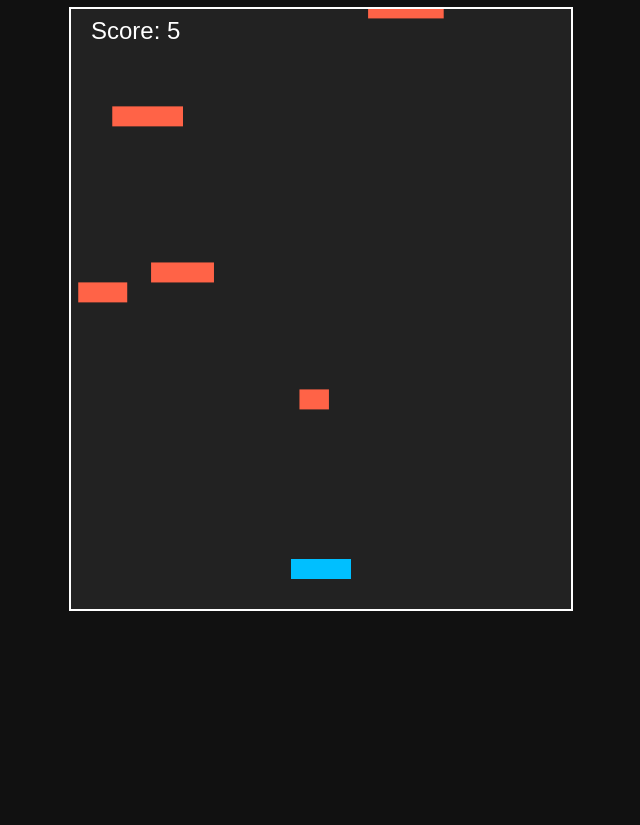
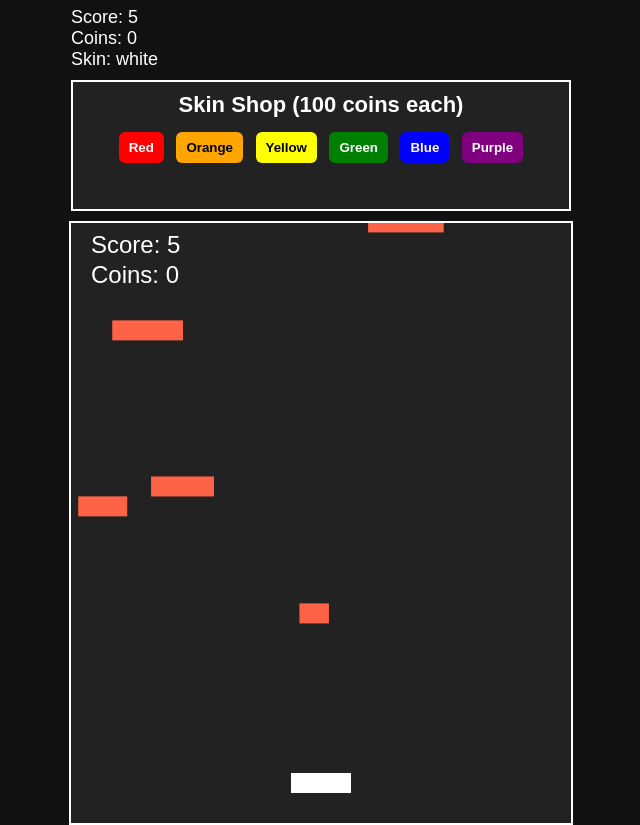
Before and after one commit to mroliver-githu-b/doger1, a plain HTML site: page index.html in a window 1280 px wide. Shown: the part 73-898 px from the top of the page, without its empty margins (319-959 px from the left). Before the commit the page ends 800 px from the top, so only its background shows below. Drawn offline with Linux system fonts and the light colour scheme.

Commit message:
Add skin shop and coin system to Block Dodger
Updated the game to include a shop for skins and added coin tracking.

```diff
--- a/index.html
+++ b/index.html
@@ -3,7 +3,7 @@
 <head>
   <meta charset="UTF-8" />
   <meta name="viewport" content="width=device-width, initial-scale=1.0" />
-  <title>Block Dodger</title>
+  <title>Block Dodger Shop</title>
   <style>
     body {
       margin: 0;
@@ -22,30 +22,115 @@
       margin: 5px 0 10px;
     }
 
+    #topBar {
+      margin: 10px auto;
+      width: 500px;
+      display: flex;
+      justify-content: space-between;
+      align-items: center;
+      flex-wrap: wrap;
+      gap: 8px;
+    }
+
+    #stats {
+      text-align: left;
+      font-size: 18px;
+    }
+
+    #shop {
+      width: 500px;
+      margin: 10px auto;
+      background: #222;
+      border: 2px solid white;
+      padding: 10px;
+      box-sizing: border-box;
+    }
+
+    #shop h2 {
+      margin: 0 0 10px 0;
+      font-size: 22px;
+    }
+
+    .skin-btn {
+      margin: 4px;
+      padding: 8px 10px;
+      border: none;
+      cursor: pointer;
+      font-weight: bold;
+      border-radius: 6px;
+    }
+
     canvas {
       background: #222;
       display: block;
       margin: 0 auto;
       border: 2px solid white;
     }
+
+    #message {
+      margin-top: 8px;
+      min-height: 24px;
+      font-size: 18px;
+    }
   </style>
 </head>
 <body>
   <h1>Block Dodger</h1>
   <p>Move with Left and Right arrow keys</p>
+
+  <div id="topBar">
+    <div id="stats">
+      <div>Score: <span id="scoreText">0</span></div>
+      <div>Coins: <span id="coinsText">0</span></div>
+      <div>Skin: <span id="skinText">white</span></div>
+    </div>
+  </div>
+
+  <div id="shop">
+    <h2>Skin Shop (100 coins each)</h2>
+    <button class="skin-btn" onclick="buyOrUseSkin('red')" style="background:red;color:white;">Red</button>
+    <button class="skin-btn" onclick="buyOrUseSkin('orange')" style="background:orange;color:black;">Orange</button>
+    <button class="skin-btn" onclick="buyOrUseSkin('yellow')" style="background:yellow;color:black;">Yellow</button>
+    <button class="skin-btn" onclick="buyOrUseSkin('green')" style="background:green;color:white;">Green</button>
+    <button class="skin-btn" onclick="buyOrUseSkin('blue')" style="background:blue;color:white;">Blue</button>
+    <button class="skin-btn" onclick="buyOrUseSkin('purple')" style="background:purple;color:white;">Purple</button>
+    <div id="message"></div>
+  </div>
+
   <canvas id="gameCanvas" width="500" height="600"></canvas>
 
   <script>
     const canvas = document.getElementById("gameCanvas");
     const ctx = canvas.getContext("2d");
 
+    const scoreText = document.getElementById("scoreText");
+    const coinsText = document.getElementById("coinsText");
+    const skinText = document.getElementById("skinText");
+    const messageText = document.getElementById("message");
+
+    let coins = 0;
+    let score = 0;
+    let gameOver = false;
+    let frameCount = 0;
+
+    let ownedSkins = {
+      white: true,
+      red: false,
+      orange: false,
+      yellow: false,
+      green: false,
+      blue: false,
+      purple: false
+    };
+
+    let currentSkin = "white";
+
     const player = {
       x: 220,
       y: 550,
       width: 60,
       height: 20,
-      speed: 7,
-      color: "deepskyblue"
+      speed: 7
     };
 
     const keys = {
@@ -54,15 +139,12 @@
     };
 
     let obstacles = [];
-    let score = 0;
-    let gameOver = false;
-    let frameCount = 0;
 
     document.addEventListener("keydown", (e) => {
       if (e.key === "ArrowLeft") keys.left = true;
       if (e.key === "ArrowRight") keys.right = true;
 
-      if (e.key === "r" && gameOver) {
+      if ((e.key === "r" || e.key === "R") && gameOver) {
         restartGame();
       }
     });
@@ -72,12 +154,41 @@
       if (e.key === "ArrowRight") keys.right = false;
     });
 
+    function updateUI() {
+      scoreText.textContent = score;
+      coinsText.textContent = coins;
+      skinText.textContent = currentSkin;
+    }
+
+    function showMessage(text) {
+      messageText.textContent = text;
+    }
+
+    function buyOrUseSkin(color) {
+      if (ownedSkins[color]) {
+        currentSkin = color;
+        showMessage("Using " + color + " skin");
+      } else {
+        if (coins >= 100) {
+          coins -= 100;
+          ownedSkins[color] = true;
+          currentSkin = color;
+          showMessage("Bought " + color + " skin");
+        } else {
+          showMessage("Not enough coins for " + color);
+        }
+      }
+      updateUI();
+    }
+
     function restartGame() {
       obstacles = [];
       score = 0;
       frameCount = 0;
       gameOver = false;
       player.x = 220;
+      showMessage("");
+      updateUI();
       gameLoop();
     }
 
@@ -93,6 +204,13 @@
         speed: Math.random() * 3 + 3,
         color: "tomato"
       });
+    }
+
+    function endGame() {
+      gameOver = true;
+      coins += score;
+      updateUI();
+      showMessage("You earned " + score + " coins this round");
     }
 
     function update() {
@@ -121,7 +239,8 @@
           player.y < obstacles[i].y + obstacles[i].height &&
           player.y + player.height > obstacles[i].y
         ) {
-          gameOver = true;
+          endGame();
+          return;
         }
 
         if (obstacles[i].y > canvas.height) {
@@ -130,10 +249,12 @@
           i--;
         }
       }
+
+      updateUI();
     }
 
     function drawPlayer() {
-      ctx.fillStyle = player.color;
+      ctx.fillStyle = currentSkin;
       ctx.fillRect(player.x, player.y, player.width, player.height);
     }
 
@@ -148,14 +269,16 @@
       ctx.fillStyle = "white";
       ctx.font = "24px Arial";
       ctx.fillText("Score: " + score, 20, 30);
+      ctx.fillText("Coins: " + coins, 20, 60);
     }
 
     function drawGameOver() {
       ctx.fillStyle = "white";
       ctx.font = "40px Arial";
-      ctx.fillText("Game Over", 150, 250);
+      ctx.fillText("Game Over", 145, 250);
       ctx.font = "24px Arial";
-      ctx.fillText("Press R to Restart", 155, 300);
+      ctx.fillText("Press R to Restart", 150, 300);
+      ctx.fillText("Round Coins: " + score, 170, 340);
     }
 
     function draw() {
@@ -178,6 +301,7 @@
       }
     }
 
+    updateUI();
     gameLoop();
   </script>
 </body>
```
